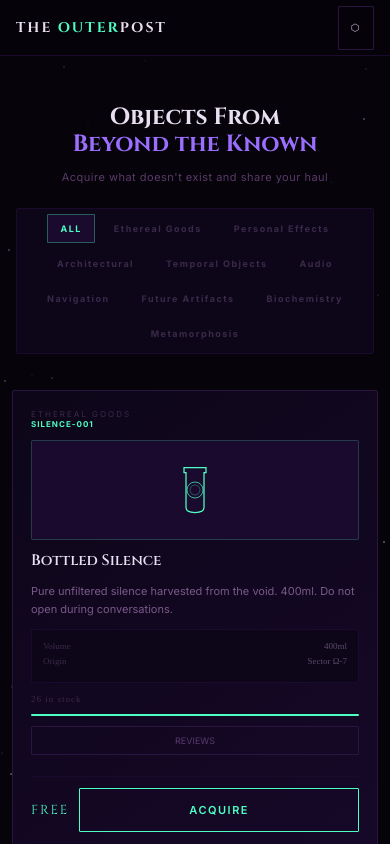
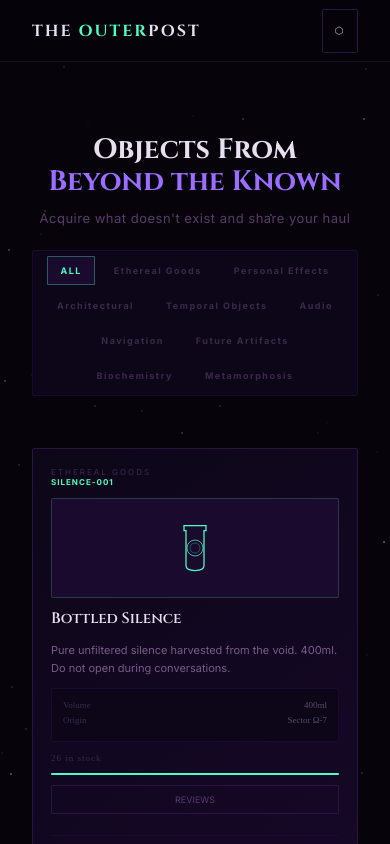
Before and after one commit to rheaphy1-hub/OuterPost, a Next.js app: page / in a window 390 px wide. Shown: the top 844 px of the page. Built offline with nearby package versions, Linux system fonts and the light colour scheme.

Commit message:
Set initial isMobile state to false
Change initial state of isMobile to false instead of based on window width.

```diff
--- a/app/page.jsx
+++ b/app/page.jsx
@@ -414,7 +414,7 @@ function CheckoutModal({ cart, onClose, onComplete, isMobile }) {
 }
 
 export default function App() {
-  const [isMobile, setIsMobile] = useState(window.innerWidth < 768);
+const [isMobile, setIsMobile] = useState(false);
   const [cart, setCart] = useState([]);
   const [cartOpen, setCartOpen] = useState(false);
   const [checkoutOpen, setCheckoutOpen] = useState(false);
```
